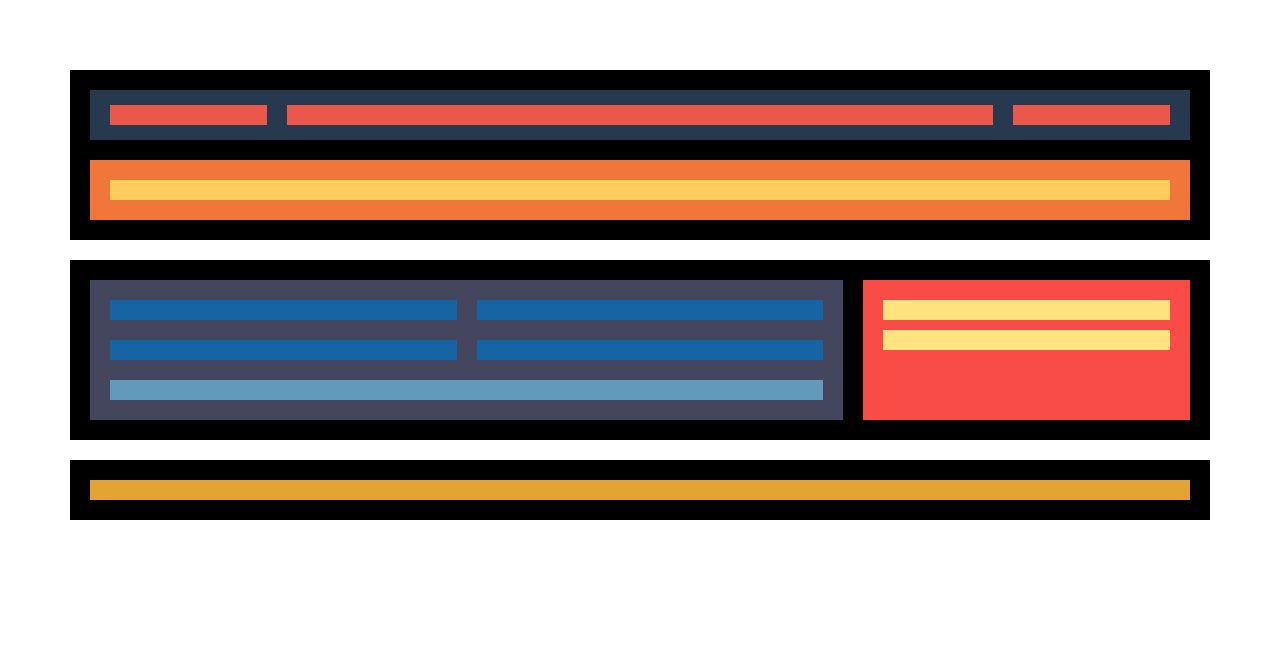
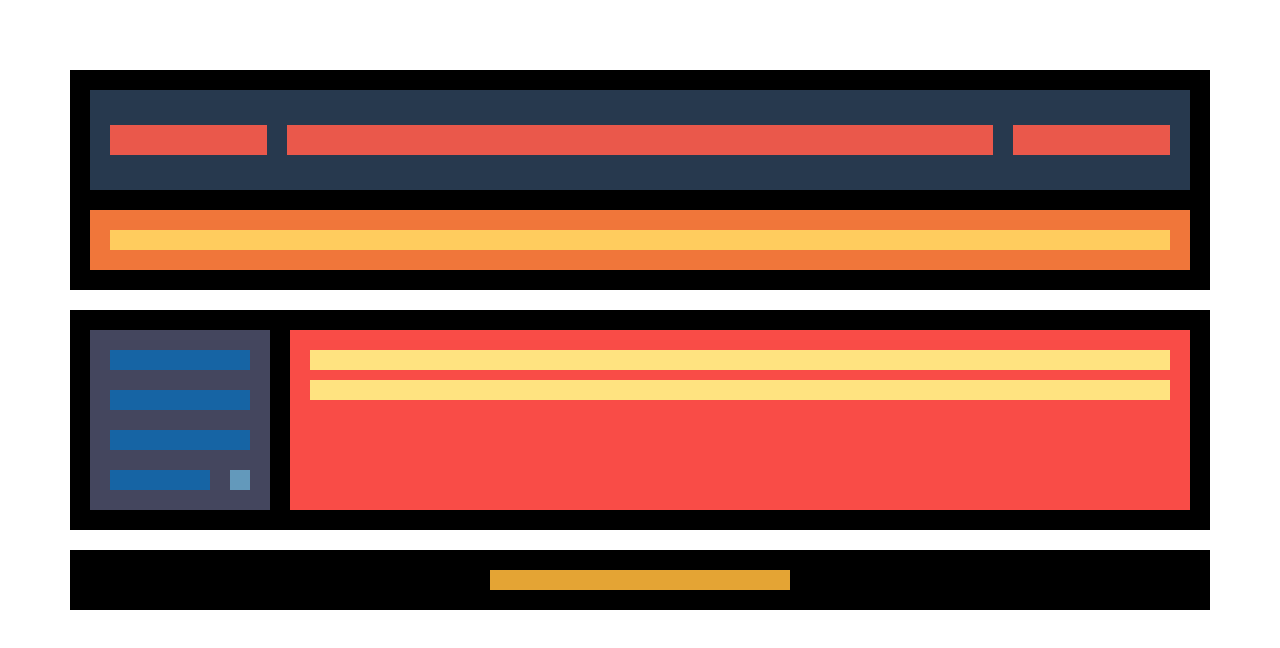
Before and after one commit to mtbia-2021/5-M3-Flex-Layout, a plain HTML site: page index.html in a window 1280 px wide. Drawn offline with Linux system fonts and the light colour scheme.

Commit message:
Add files via upload

```diff
--- a/index.html
+++ b/index.html
@@ -13,36 +13,46 @@
 <body>
 
         <div class="father">
+
             <header class="header">
+
                 <div class="menu">
                     <div class="logo"></div>
                     <div class="nav-main"></div>
                     <div class="social"></div>
                 </div>
+
                 <div class="text-main">
                     <h1></h1>
                 </div>
+
             </header>
 
             <section class="section">
+
                 <div class="articles">
                     <article class="article"></article>
                     <article class="article"></article>
                     <article class="article"></article>
                     <article class="article"></article>
 
-                    <nav class="navegacio"></nav>
+                    <nav class="nav-articles"></nav>
 
                 </div>
+
                 <aside class="aside">
-                    <div class="publicitat"></div>
-                    <div class="publicitat"></div>
+                    <div class="publicity"></div>
+                    <div class="publicity"></div>
                 </aside>
+
             </section>
 
             <footer class="footer">
-                <nav class="foot"></nav>
+
+                <nav class="nav-foot"></nav>
+
             </footer>
+
         </div>
 
 </body>
--- a/styles.css
+++ b/styles.css
@@ -1,4 +1,4 @@
-/* FIRST PART */
+/* SECOND PART */
 
 * {
     margin: 10px;
@@ -21,21 +21,26 @@
             background: #27394e;
             display: flex;
             flex-flow: row nowrap;
-            height: 50px;
+            height: 100px;
             align-items: center;
         }
 
             .logo {
                 background: #ea584b;
                 flex: 1 1 auto;
+                height: 30px;
             }
             .nav-main {
                 flex: 5 1 auto;
                 background: #ea584b;
+                height: 30px;
+
             }
             .social {
                 background: #ea584b;
                 flex: 1 1 auto;
+                height: 30px;
+
             }
 
         .text-main {
@@ -61,17 +66,17 @@
                 flex: 1 1 40%;
             }
 
-            .navegacio {
+            .nav-articles {
                 background: #6399bb;
-                flex: 1 1 100%;
+                flex: 1 1 auto%;
             }
 
         .aside { /* quan la pantalla arriba a 800 ha e posar els anuncis un sota l'altre */ /* mediaQuery a secction */
             background: #f94c47;
-            flex: 1 1 auto;
+            flex: 2 1 100%;
         }
 
-            .publicitat {
+            .publicity {
                 background: #ffe380;
             }
 
@@ -81,44 +86,27 @@
         justify-content: center;
     }
 
-        .foot {
+        .nav-foot {
             background: #e4a434;
-            flex: 1 1 auto;
-            /*width: 300px;*/
+            width: 300px;
         }
 
-/* FIRST PART FINAL */
+@media all and (max-width: 800px) { /* from 0 to 800 will apply the following style */
+
+    .section {
+        background: #fff734;
+        flex-direction: column; /* the aside must pass below */
+    }
+
+}
+
+/* SECOND PART FINAL */
 
 
 
 
 
-
-
-
-
-
-
-
-
-
-
-
-
-
-/*@media all and (max-width: 800px) {
-
-    .section {
-        flex-direction: column;
-    }
-
-    .aside {
-        display: flex;
-        justify-content: center;
-    }
-
-}
-
+/*
 @media all and (max-width: 600px) {
     .articles {
         flex-direction: column;
@@ -133,4 +121,6 @@
     .menu {
         flex-direction: column;
         height: auto;
-    }*/
+    }
+
+    */
```
